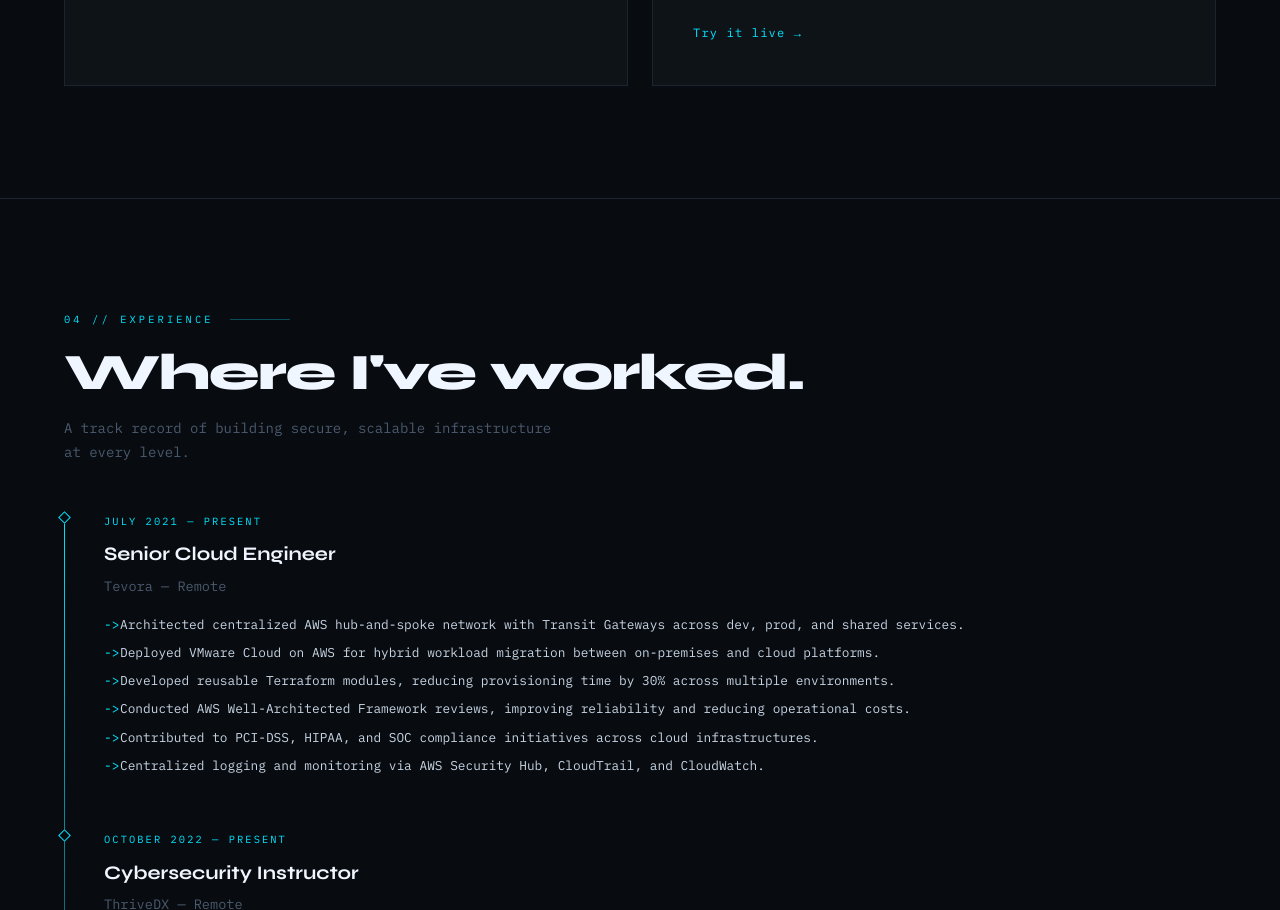
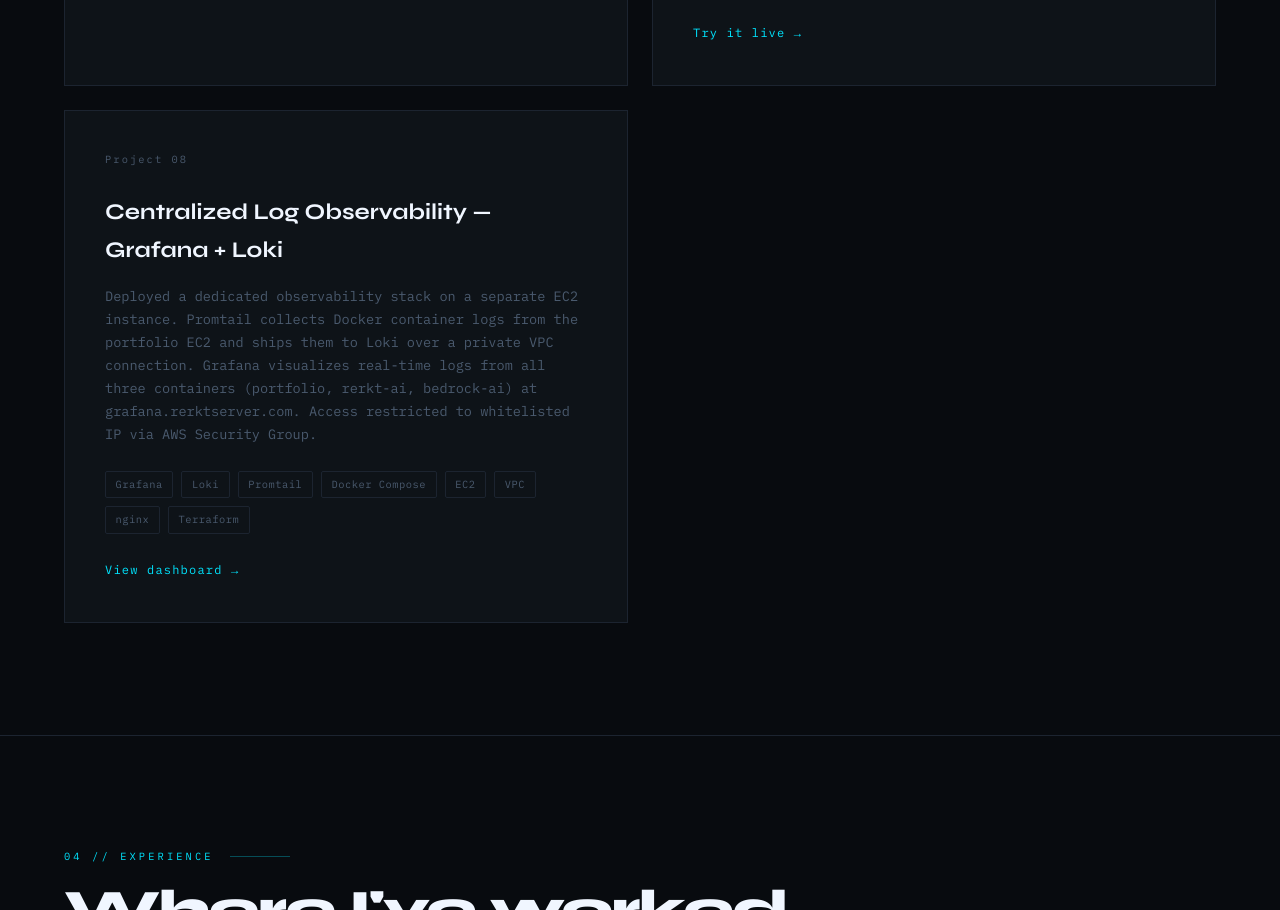
Before and after one commit to rerkted/aws-server, a plain HTML site: page website/index.html in a window 1280 px wide. Shown: the part 4756-5666 px from the top of the page. Drawn offline with Linux system fonts and the light colour scheme.

Commit message:
feat: add Project 08 Grafana card + OIDC trust for aws-grafana

```diff
--- a/website/index.html
+++ b/website/index.html
@@ -303,6 +303,13 @@
         <div class="project-tech"><span class="tag">AWS Bedrock</span><span class="tag">IAM Roles</span><span class="tag">Node.js</span><span class="tag">Docker</span><span class="tag">nginx</span><span class="tag">Claude Haiku</span></div>
         <a href="https://bedrock.rerktserver.com" target="_blank" class="project-link">Try it live &rarr;</a>
       </div>
+      <div class="project-card">
+        <div class="project-number">Project 08</div>
+        <div class="project-name">Centralized Log Observability &mdash; Grafana + Loki</div>
+        <div class="project-desc">Deployed a dedicated observability stack on a separate EC2 instance. Promtail collects Docker container logs from the portfolio EC2 and ships them to Loki over a private VPC connection. Grafana visualizes real-time logs from all three containers (portfolio, rerkt-ai, bedrock-ai) at grafana.rerktserver.com. Access restricted to whitelisted IP via AWS Security Group.</div>
+        <div class="project-tech"><span class="tag">Grafana</span><span class="tag">Loki</span><span class="tag">Promtail</span><span class="tag">Docker Compose</span><span class="tag">EC2</span><span class="tag">VPC</span><span class="tag">nginx</span><span class="tag">Terraform</span></div>
+        <a href="https://grafana.rerktserver.com" target="_blank" class="project-link">View dashboard &rarr;</a>
+      </div>
     </div>
   </section>
 
```
Also changed, not shown: 1 other file.
